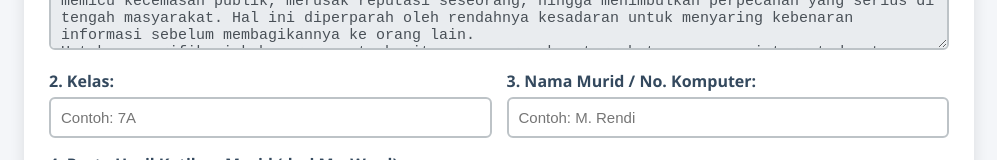
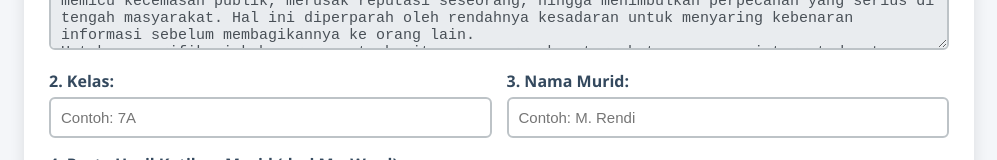
Before and after one commit to minggarputra24/koreksi-mengetik, a plain HTML site: page index.html in a window 1280 px wide. Shown: the part 230-390 px from the top of the page, without its empty margins (141-1138 px from the left). Drawn offline with Linux system fonts and the light colour scheme.

Commit message:
Update index.html

```diff
--- a/index.html
+++ b/index.html
@@ -50,7 +50,7 @@
             <input type="text" id="kelasMurid" placeholder="Contoh: 7A">
         </div>
         <div class="input-group">
-            <label for="namaMurid">3. Nama Murid / No. Komputer:</label>
+            <label for="namaMurid">3. Nama Murid:</label>
             <input type="text" id="namaMurid" placeholder="Contoh: M. Rendi">
         </div>
     </div>
```
